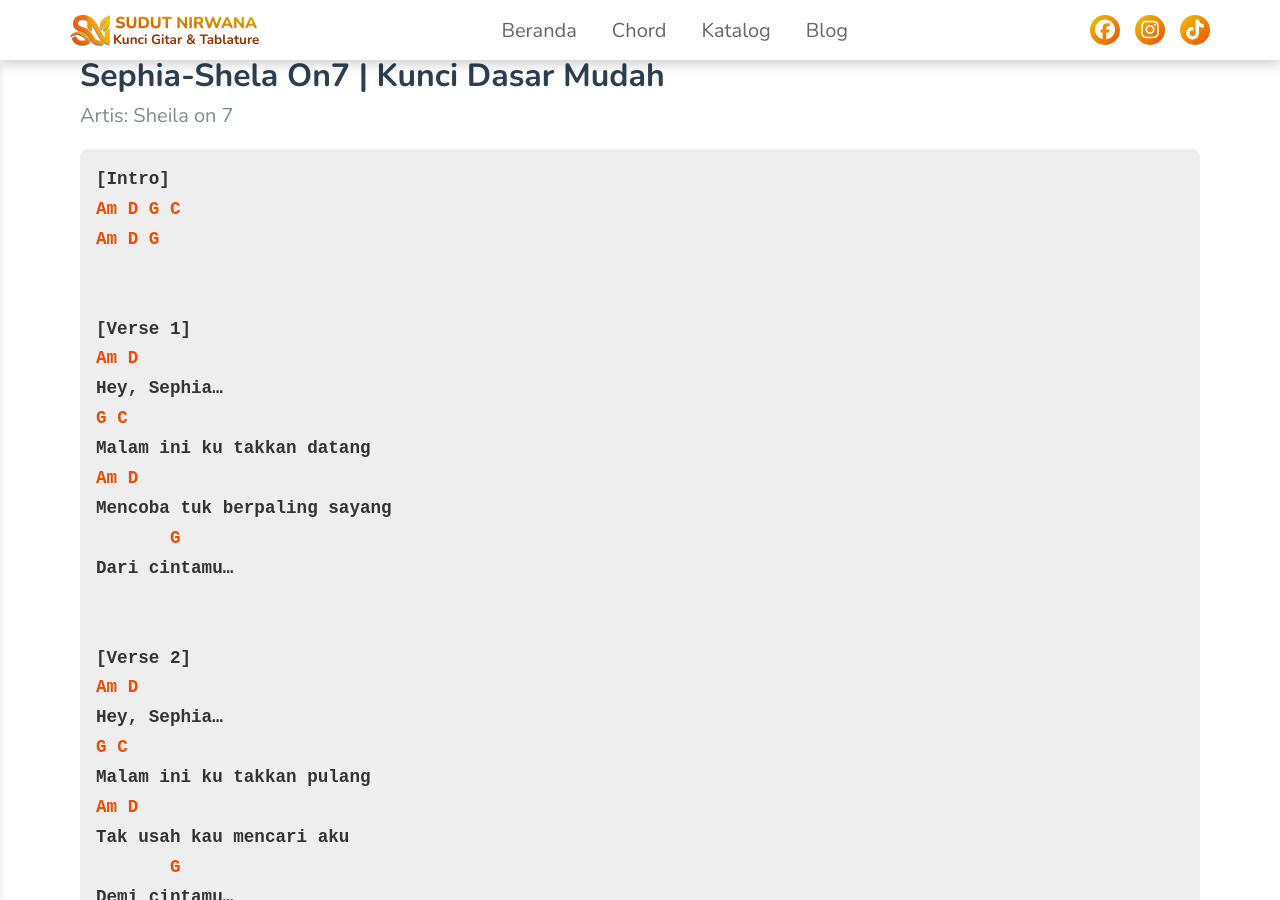
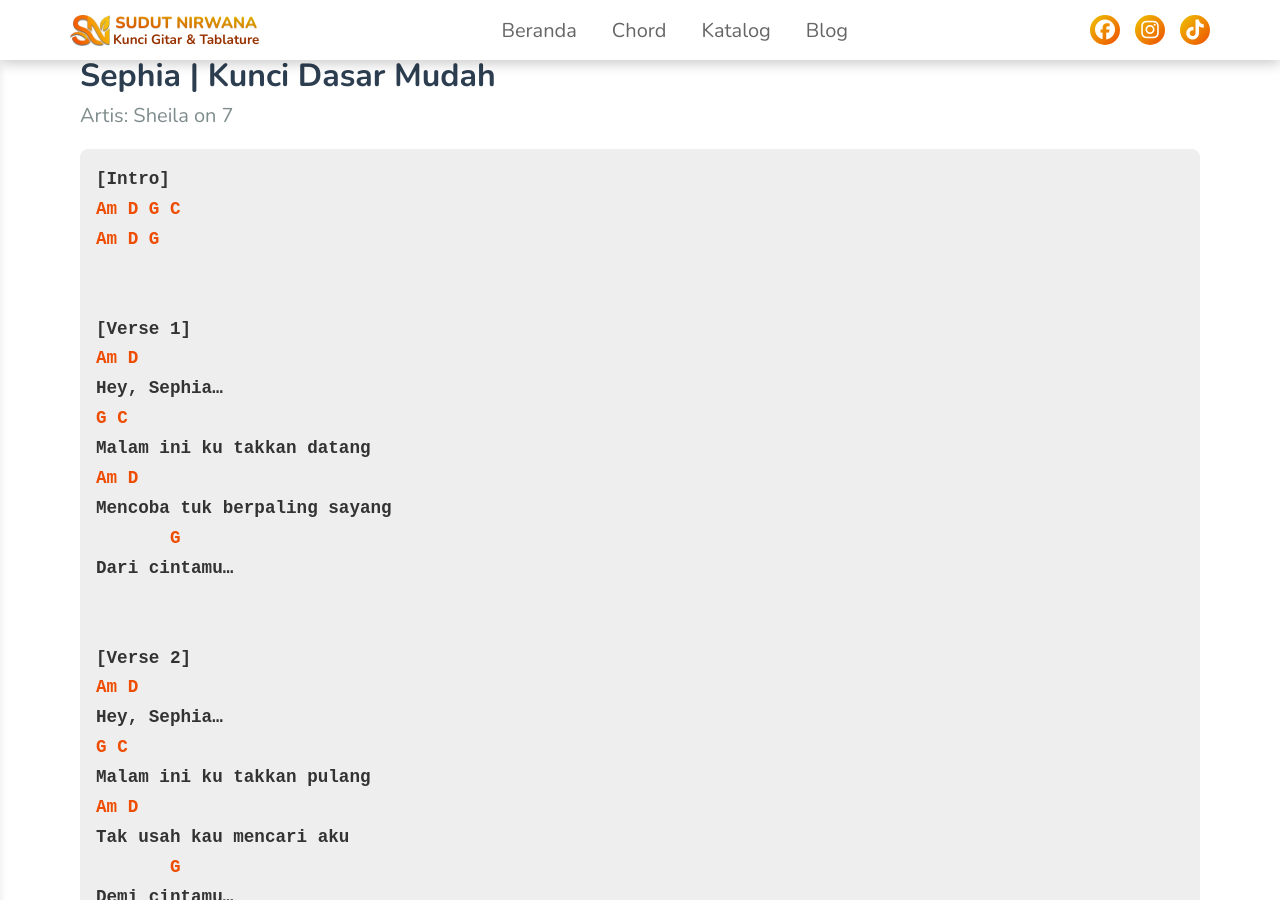
Before and after one commit to sudut-nirwana/sudut-nirwana-main, a Jekyll site: the page built from _chord/shepia-shela-on-7.md, in a window 1280 px wide and 900 px high. Built offline with Jekyll 4.4.1, drawn with Linux system fonts in a browser that asks for light colours.

Commit message:
Update shepia-shela-on-7.md

```diff
--- a/_chord/shepia-shela-on-7.md
+++ b/_chord/shepia-shela-on-7.md
@@ -1,7 +1,9 @@
 ---
 layout: chord
-title: "Sephia-Shela On7 | Kunci Dasar Mudah"
+title: "Sephia | Kunci Dasar Mudah"
 artist: "Sheila on 7"
+genre: "pop"
+tags: "pop, 90an"
 viral: true
 popular: true
 ---
```
